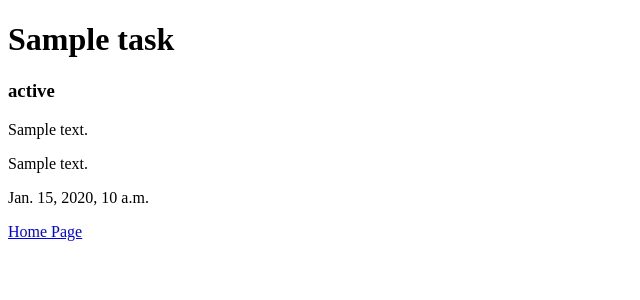
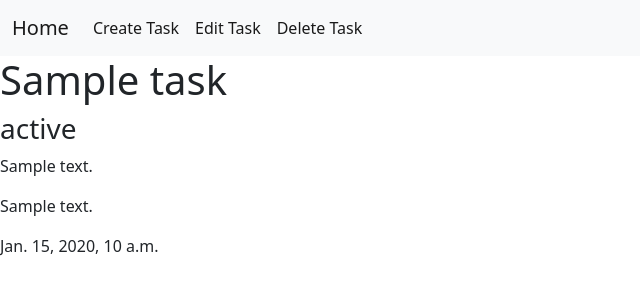
Before and after one commit to ruslansheirenov/hw45, a Django app: template source/ToDo/templates/task_view.html in a window 1280 px wide. Shown: the top 300 px of the page, without its empty margins (0-640 px from the left). Run offline with Django 3.2, Linux system fonts and the light colour scheme; the template is opened without the code that fills it: most values are stand-ins (such as "Sample title", 1, 10 or a date in 2020).

Commit message:
Добавлен базовый шаблон и изменены остальные шаблоны, добавлена навигация

```diff
--- /dev/null
+++ b/source/ToDo/templates/base.html
@@ -0,0 +1,34 @@
+<!DOCTYPE html>
+<html lang="en">
+
+<head>
+	<meta charset="UTF-8">
+	<meta http-equiv="X-UA-Compatible" content="IE=edge">
+	<meta name="viewport" content="width=device-width, initial-scale=1.0">
+	<title>{% block title %}Tasks List{% endblock %}</title>
+    <link href="https://cdn.jsdelivr.net/npm/bootstrap@5.1.3/dist/css/bootstrap.min.css" rel="stylesheet" integrity="sha384-1BmE4kWBq78iYhFldvKuhfTAU6auU8tT94WrHftjDbrCEXSU1oBoqyl2QvZ6jIW3" crossorigin="anonymous">
+</head>
+
+<body>
+    <nav class="navbar navbar-expand-lg navbar-light bg-light">
+        <div class="container-fluid">
+          <a class="navbar-brand" href="{% url "index" %}">Home</a>
+          <button class="navbar-toggler" type="button" data-bs-toggle="collapse" data-bs-target="#navbarNav" aria-controls="navbarNav" aria-expanded="false" aria-label="Toggle navigation">
+            <span class="navbar-toggler-icon"></span>
+          </button>
+          <div class="collapse navbar-collapse" id="navbarNav">
+            <ul class="navbar-nav">
+                {% block nav %}
+                <li class="nav-item">
+                    <a class="nav-link active" aria-current="page" href="{% url "create" %}">Create Task</a>
+                </li>
+                {% endblock %}
+            </ul>
+          </div>
+        </div>
+    </nav>
+    {% block content %}
+    {% endblock %}
+    <script src="https://cdn.jsdelivr.net/npm/bootstrap@5.1.3/dist/js/bootstrap.bundle.min.js" integrity="sha384-ka7Sk0Gln4gmtz2MlQnikT1wXgYsOg+OMhuP+IlRH9sENBO0LRn5q+8nbTov4+1p" crossorigin="anonymous"></script>
+</body>
+</html>
--- a/source/ToDo/templates/task_view.html
+++ b/source/ToDo/templates/task_view.html
@@ -1,16 +1,20 @@
-<!DOCTYPE html>
-<html lang="en">
-<head>
-    <meta charset="UTF-8">
-    <title>{{ task.title }}</title>
-</head>
-<body>
+{% extends 'base.html' %}
+{% block title %}Task {{ task.pk }}{% endblock %}
+{% block nav %}
+    <li class="nav-item">
+        <a class="nav-link active" aria-current="page" href="{% url "create" %}">Create Task</a>
+    </li>
+    <li class="nav-item">
+        <a class="nav-link active" aria-current="page" href="#">Edit Task</a>
+    </li>
+    <li class="nav-item">
+        <a class="nav-link active" aria-current="page" href="#">Delete Task</a>
+    </li>
+{% endblock %}
+{% block content %}
     <h1>{{ task.title }}</h1>
     <h3>{{ task.status }}</h3>
     <p>{{ task.description }}</p>
     <p>{{ task.detailed_description }}</p>
     <p>{{ task.date_of_completion }}</p>
-
-    <a href="{% url "index" %}">Home Page</a>
-</body>
-</html>
+{% endblock %}
```
Also changed, not shown: source/ToDo/templates/index.html (+3 -14 lines), source/ToDo/templates/task_create.html (+6 -10 lines).
